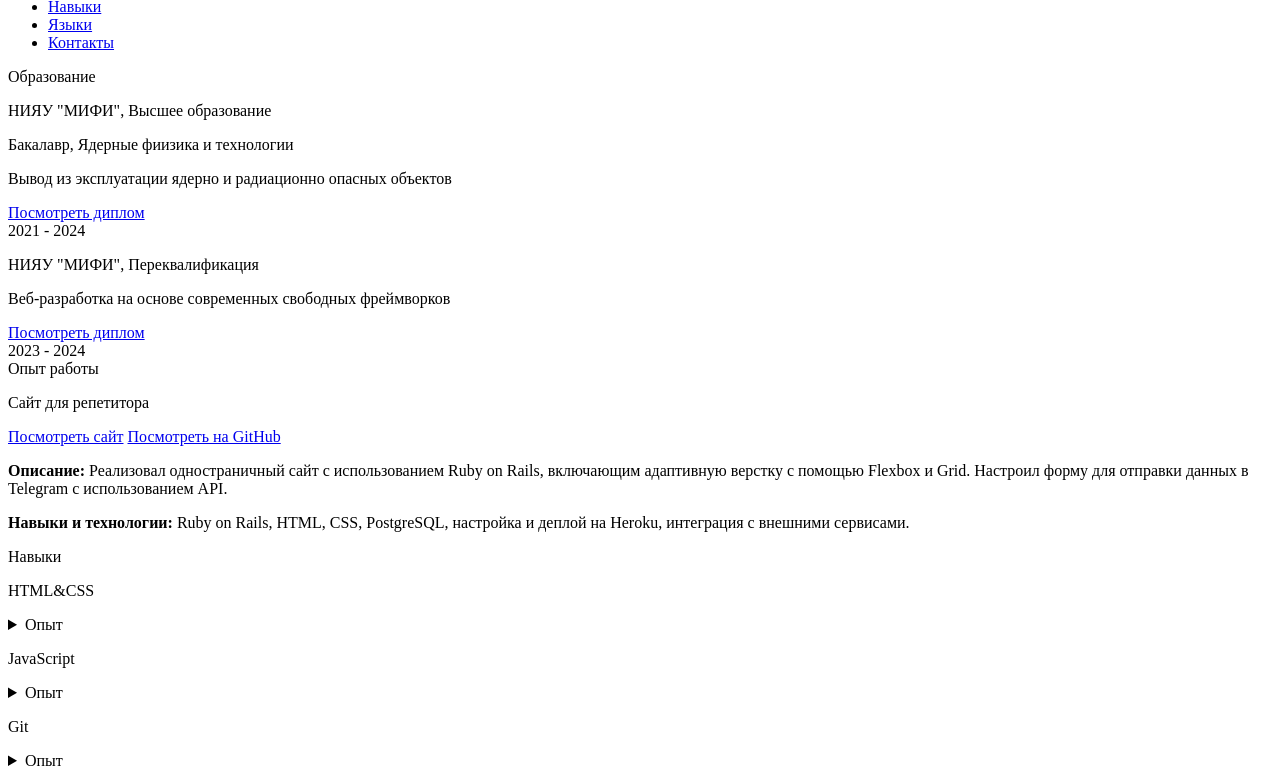
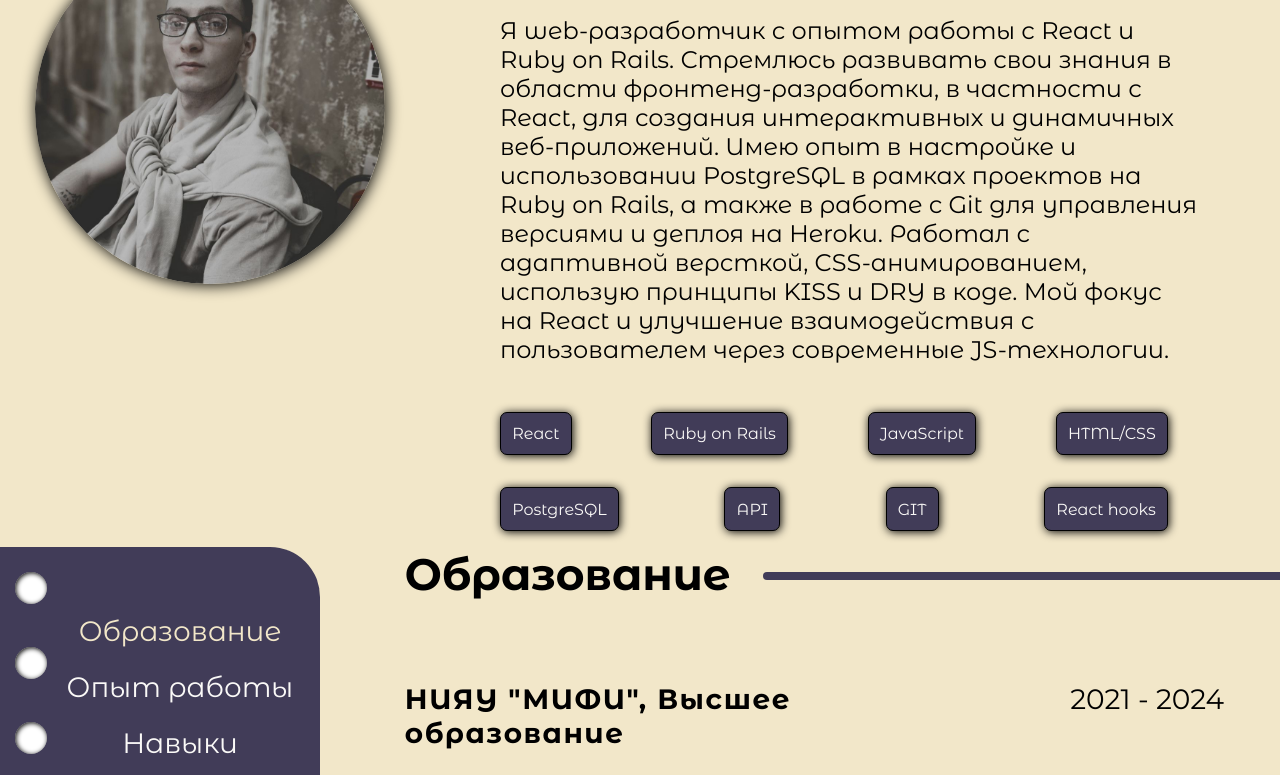
Before and after one commit to JinojiLock/My-CV, a plain HTML site: page index.html in a window 1280 px wide. Shown: the part 436-1211 px from the top of the page. Drawn offline with Linux system fonts and the light colour scheme; the site is published under a folder, as on GitHub Pages, so addresses that start at the root find nothing.

Commit message:
Update index.html

```diff
--- a/index.html
+++ b/index.html
@@ -3,9 +3,9 @@
 <head>
     <meta charset="UTF-8">
     <meta name="viewport" content="width=device-width, initial-scale=1.0">
-    <link rel="icon" type="image/png" href="/css/images/logo.png">
-    <link rel="stylesheet" href="/css/style.css">
-    <link rel="stylesheet" href="/css/media.css">
+    <link rel="icon" type="image/png" href="./css/images/logo.png">
+    <link rel="stylesheet" href="./css/style.css">
+    <link rel="stylesheet" href="./css/media.css">
     <link rel="stylesheet" href="https://cdnjs.cloudflare.com/ajax/libs/font-awesome/6.0.0-beta3/css/all.min.css">
     <link rel="preconnect" href="https://fonts.googleapis.com">
     <link rel="preconnect" href="https://fonts.gstatic.com" crossorigin>
@@ -29,7 +29,7 @@
         </div>
     </header>
     <section class="static-block">
-        <img src="/css/images/main.jpg" alt="#" class="main-photo">
+        <img src="./css/images/main.jpg" alt="#" class="main-photo">
         <div class="static-text">
             <h2 class="generaly-title" target-translation="generaly-title">О себе</h2>
             <p class="generaly-subtitle" target-translation="generaly-subtitle">Я web-разработчик с опытом работы с React и Ruby on Rails. Стремлюсь развивать свои знания в области фронтенд-разработки, в частности с React, для создания интерактивных и динамичных веб-приложений. Имею опыт в настройке и использовании PostgreSQL в рамках проектов на Ruby on Rails, а также в работе с Git для управления версиями и деплоя на Heroku. Работал с адаптивной версткой, CSS-анимированием, использую принципы KISS и DRY в коде. Мой фокус на React и улучшение взаимодействия с пользователем через современные JS-технологии.</p>
@@ -206,6 +206,6 @@
             </div>
         </section>
     </div>
-    <script src="/JS/script.js"></script>
+    <script src="./JS/script.js"></script>
 </body>
 </html>
```
